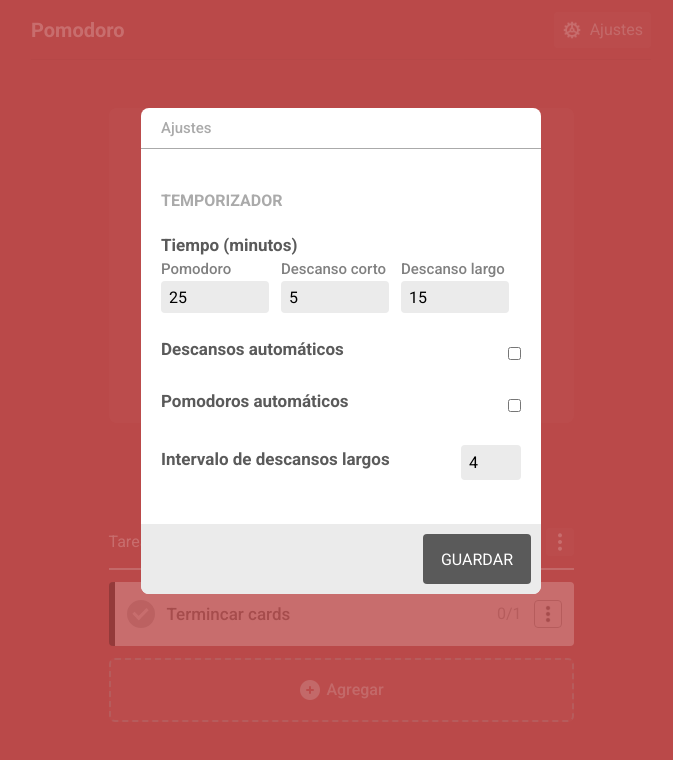
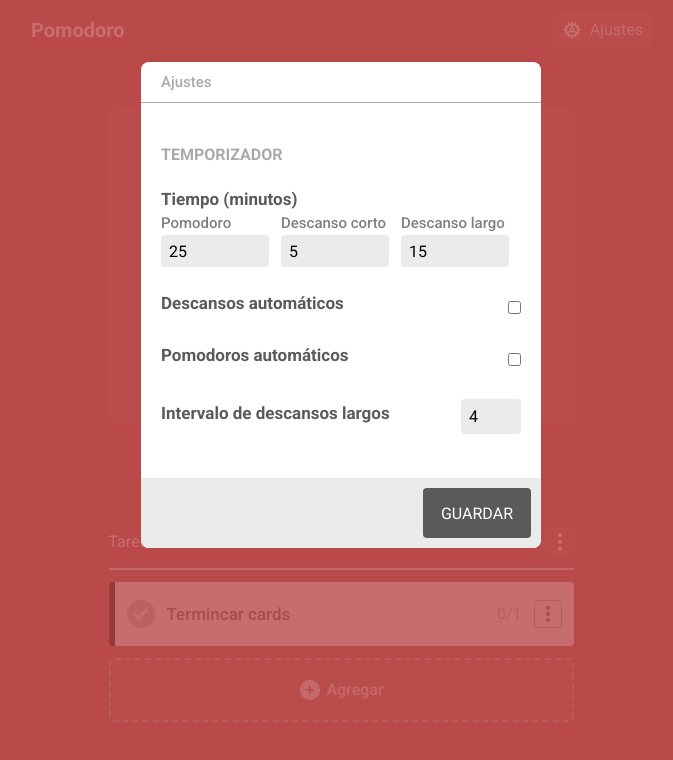
Before and after one commit to mateopautasso/Replica-pomofocus, a plain HTML site: page index.html in a window 1280 px wide. Both pictures are taken after a click on the link "Ajustes". Shown: the whole page, without its empty margins (299-972 px from the left). Drawn offline with Linux system fonts and the light colour scheme.

Commit message:
Detalles

```diff
--- a/css/style.css
+++ b/css/style.css
@@ -194,7 +194,7 @@ a:active {
     gap: 24px;
 
     position: absolute;
-    top: 108px;
+    top: 62px;
     border-radius: 8px;
 
     color: var(--black);
```
